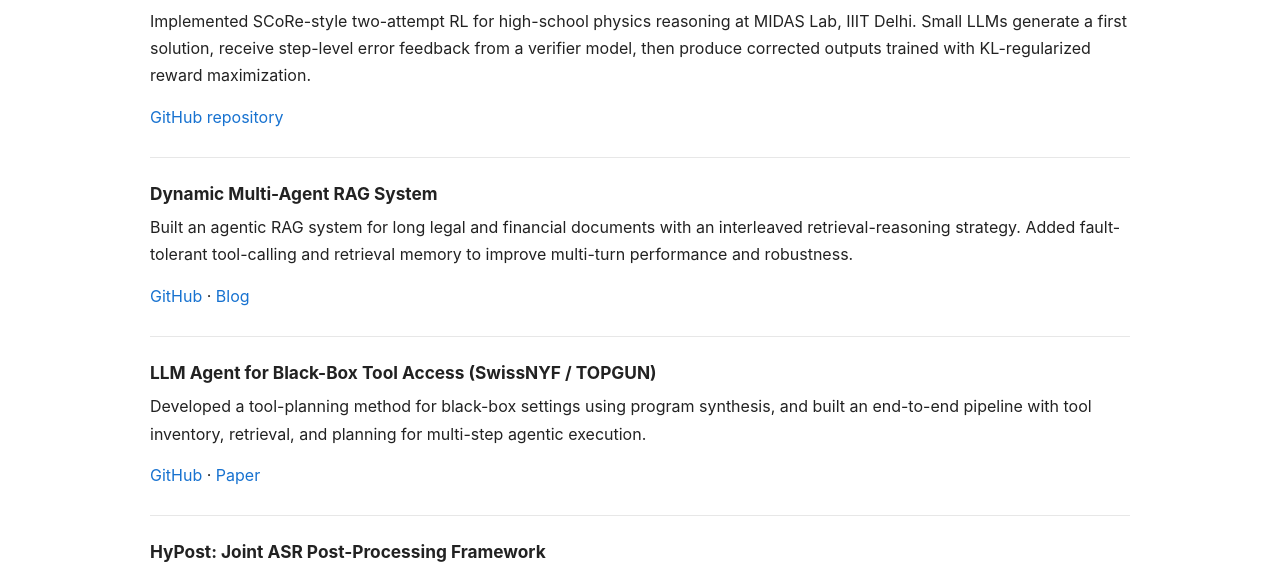
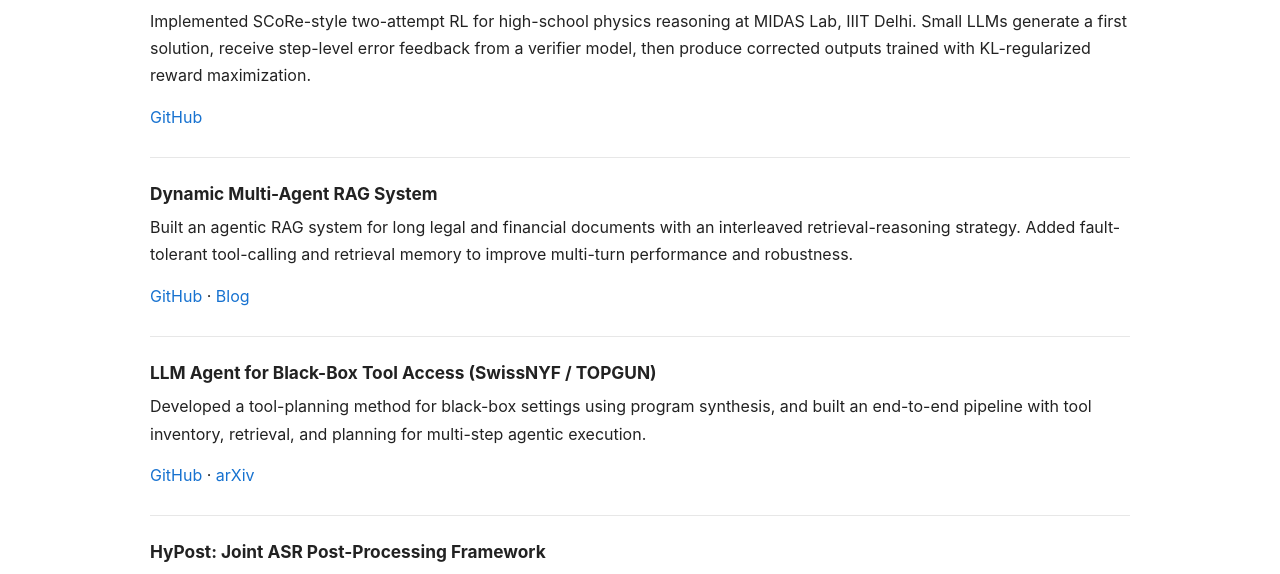
Before and after one commit to maximus-21/maximus-21.github.io, a Jekyll site: the page built from projects.md, in a window 1280 px wide. Shown: the part 359-933 px from the top of the page. Built offline with Jekyll 4.4.1, drawn with Linux system fonts in a browser that asks for light colours.

Commit message:
Update projects.md

```diff
--- a/projects.md
+++ b/projects.md
@@ -26,7 +26,7 @@ permalink: /projects/
     error feedback from a verifier model, then produce corrected outputs trained with
     KL-regularized reward maximization.
   </p>
-  <p><a href="https://github.com/maximus-21/self-correct-physics-rl">GitHub repository</a></p>
+  <p><a href="https://github.com/maximus-21/self-correct-physics-rl">GitHub</a></p>
 </div>
 
 <div class="project-card">
@@ -53,7 +53,7 @@ permalink: /projects/
   <p>
     <a href="https://github.com/maximus-21/SwissNYF">GitHub</a>
     ·
-    <a href="https://arxiv.org/abs/2402.10051">Paper</a>
+    <a href="https://arxiv.org/abs/2402.10051">arXiv</a>
   </p>
 </div>
 
```
